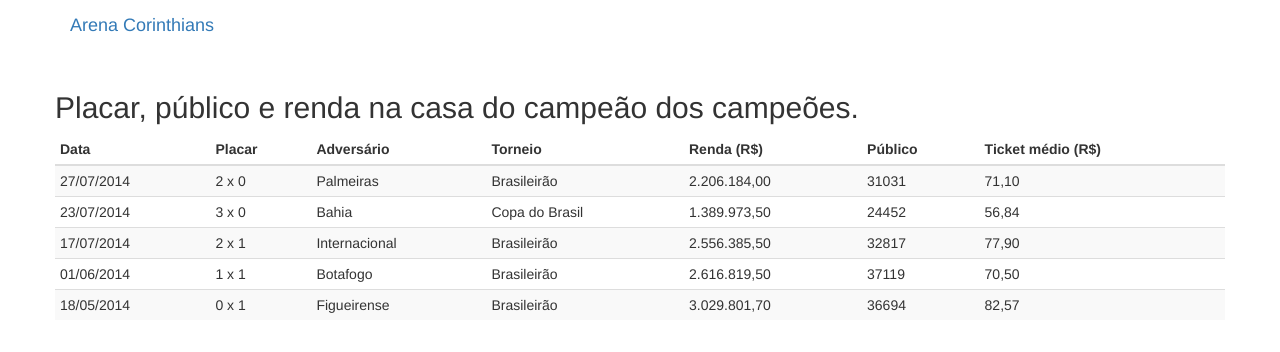
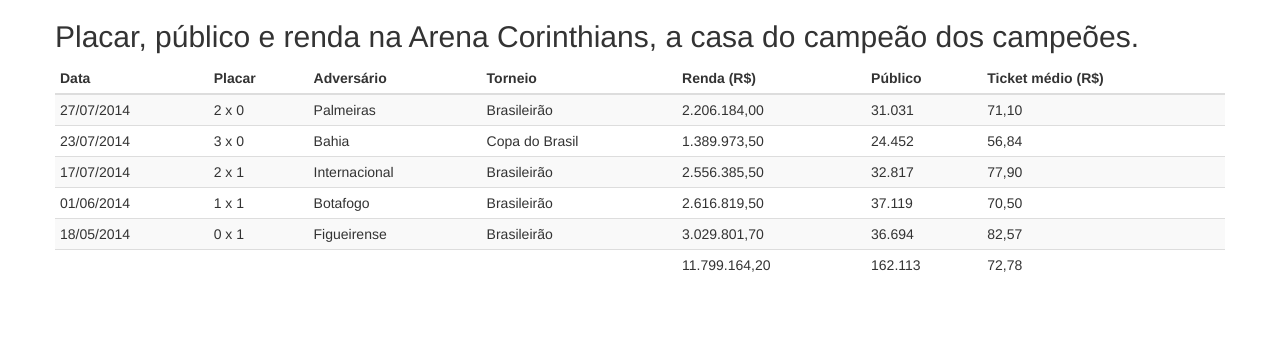
Before and after one commit to hkkobayashi/hkkobayashi.github.io, a plain HTML site: page AC/index.html in a window 1280 px wide. Drawn offline with nearby package versions, Linux system fonts and the light colour scheme.

Commit message:
No top menu. Totals

```diff
--- a/AC/index.html
+++ b/AC/index.html
@@ -6,18 +6,11 @@
     <link rel="stylesheet" href="https://maxcdn.bootstrapcdn.com/bootstrap/3.2.0/css/bootstrap.min.css"></link>
   </head>
   <body>
-    <header id="top" class="navbar navbar-static-top">
-      <div class="container">
-        <div class="navbar-header">
-          <a class="navbar-brand" href="">Arena Corinthians</a>
-        </div>
-      </div>
-    </header>
     <div class="container">
       <div class="row">
-        <h2>Placar, público e renda na casa do campeão dos campeões.</h2>
+        <h2>Placar, público e renda na Arena Corinthians, a casa do campeão dos campeões.</h2>
         <div class="table-responsive">
-        <table id="jogos" class="table table-striped table-hover table-condensed">
+        <table class="table table-striped table-hover table-condensed">
           <thead>
            <tr>
              <th>Data</th>
@@ -29,6 +22,10 @@
              <th>Ticket médio (R$)</th>
            </tr>
           </thead>
+          <tfoot id="totais">
+          </tfoot>
+          <tbody id="jogos">
+          </tbody>
         </table>
         </div>
       </div>
@@ -43,24 +40,37 @@ $.ajax({
   dataType: 'json',
   success: function(data)
   {
+    var renda = 0, publico = 0;
     for (var i = 0; i < data.length; i++) {
       drawRow(data[i]);
+      renda += +data[i].renda;
+      publico += +data[i].publico;
     }
+    drawTotal(renda, publico);
   }
 });
+function drawTotal(renda, publico) {
+    var total = $("<tr />");
+    $("#totais").append(total);
+    total.append($("<td colspan=4></td>"));
+    total.append($("<td>" + formatNumber(renda, 2) + "</td>"));
+    total.append($("<td>" + formatNumber(publico) + "</td>"));
+    total.append($("<td>" + formatNumber(renda/publico, 2) + "</td>"));
+
+}
 function drawRow(rowData) {
-  var row = $("<tr />")
+  var row = $("<tr />");
   $("#jogos").append(row);
   row.append($("<td>" + rowData.data + "</td>"));
   row.append($("<td>" + rowData.placar + "</td>"));
   row.append($("<td>" + rowData.adversario + "</td>"));
   row.append($("<td>" + rowData.torneio + "</td>"));
-  row.append($("<td>" + formatMoney(rowData.renda) + "</td>"));
-  row.append($("<td>" + rowData.publico + "</td>"));
-  row.append($("<td>" + formatMoney(rowData.renda/rowData.publico) + "</td>"));
+  row.append($("<td>" + formatNumber(rowData.renda, 2) + "</td>"));
+  row.append($("<td>" + formatNumber(rowData.publico) + "</td>"));
+  row.append($("<td>" + formatNumber(rowData.renda/rowData.publico, 2) + "</td>"));
 }
-function formatMoney(n) {
-  var c = 2, d = ",", t = ".",
+function formatNumber(n, c) {
+  var d = ",", t = ".",
       s = n < 0 ? "-" : "",
       i = parseInt(n = Math.abs(+n || 0).toFixed(c)) + "",
       j = (j = i.length) > 3 ? j % 3 : 0;
```
